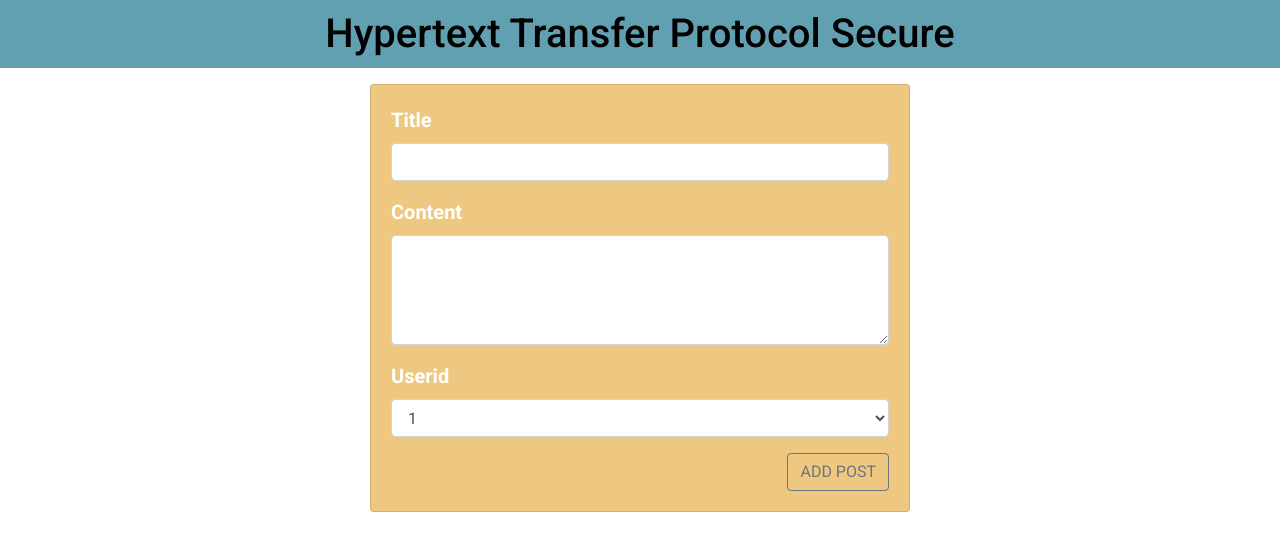
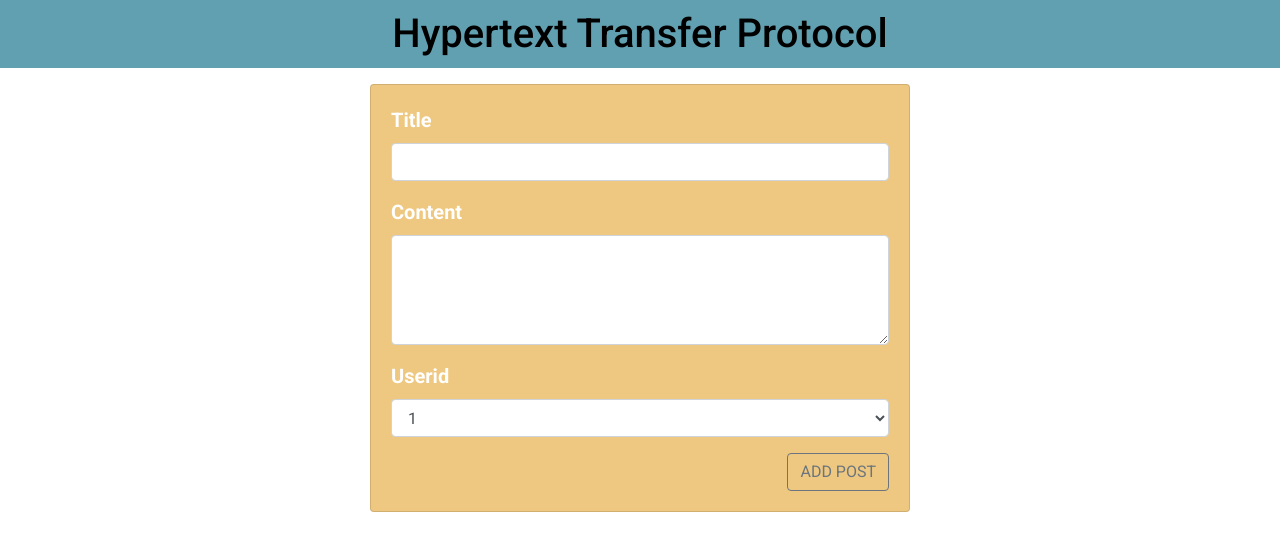
Before and after one commit to gajanankdm/my-crud-xhr, a plain HTML site: page index.html in a window 1280 px wide. Drawn offline with nearby package versions, Linux system fonts and the light colour scheme; some packages are replaced by stand-ins of ours; no server answers; a script that the page names is missing; a web font is replaced by a local one.

Commit message:
second commot

```diff
--- a/index.html
+++ b/index.html
@@ -19,7 +19,7 @@
 </head>
 
 <body class="body">
-    <h1 class="h1 mb-3">Hypertext Transfer Protocol Secure
+    <h1 class="h1 mb-3">Hypertext Transfer Protocol
     </h1>
     <div class="container">
         <div class="row">
```
